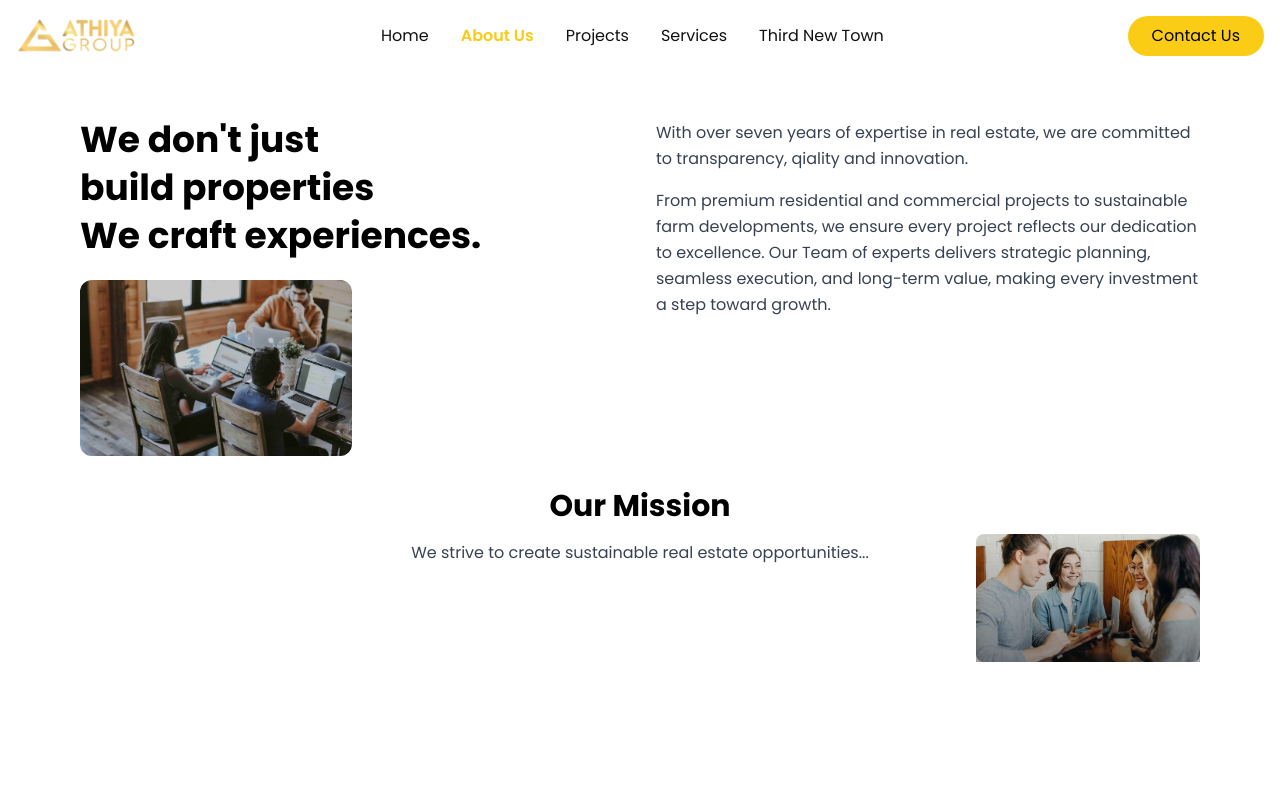
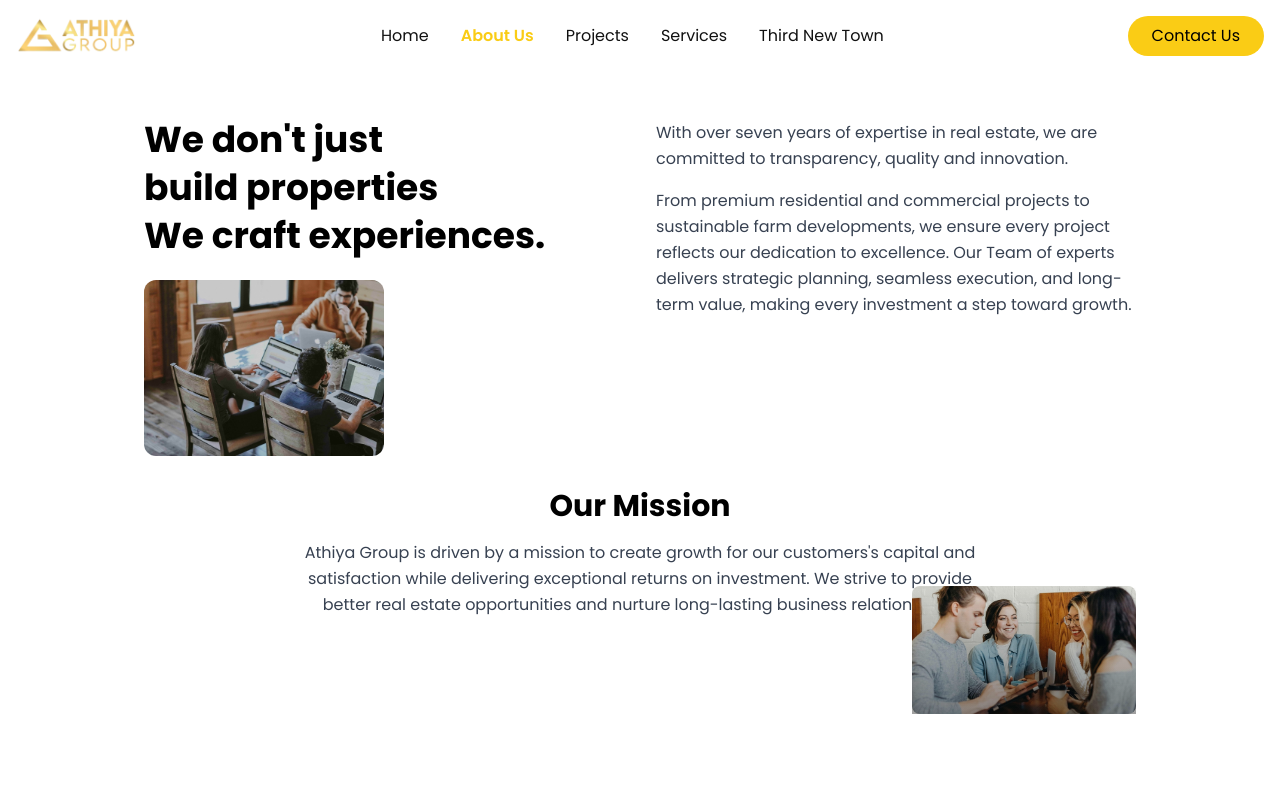
Before and after one commit to nex2link/Athiya-Group, a React (Vite) app: page /aboutus in a window 1280 px wide. Shown: the top 795 px of the page. Built offline with nearby package versions, Linux system fonts and the light colour scheme.

Commit message:
Update OurMission.jsx

```diff
--- a/src/components/OurMission.jsx
+++ b/src/components/OurMission.jsx
@@ -47,7 +47,7 @@ const OurMission = () => {
       className="relative bg-white overflow-hidden"
       style={{ minHeight: '80vh' }}
     >
-      <div className="container mx-auto px-4 py-8 max-w-6xl">
+      <div className="container mx-auto px-20 py-8 max-w-6xl">
         {/* Header Section - Simplified animations */}
         <div className="flex flex-col lg:flex-row gap-6 lg:gap-8 mb-8">
           <div className="lg:w-1/2 flex flex-col">
@@ -89,7 +89,7 @@ const OurMission = () => {
             ref={textSectionRef}
           >
             <p className="text-gray-700 text-base leading-relaxed">
-              With over seven years of expertise in real estate, we are committed to transparency, qiality and innovation.
+              With over seven years of expertise in real estate, we are committed to transparency, quality and innovation.
             </p>
             <p className="text-gray-700 text-base leading-relaxed">
               From premium residential and commercial projects to sustainable farm developments, we ensure every project reflects our dedication to excellence. Our Team of experts delivers strategic  planning, seamless execution, and long-term value, making every investment a step toward growth.
@@ -109,7 +109,7 @@ const OurMission = () => {
               Our Mission
             </h2>
             <p className="text-gray-700 text-base leading-relaxed mb-8">
-              We strive to create sustainable real estate opportunities...
+            Athiya Group is driven by a mission to create growth for our customers's  capital and satisfaction while delivering exceptional returns on investment. We strive to provide better real estate opportunities and nurture long-lasting business relationships.
             </p>
           </div>
 
```
